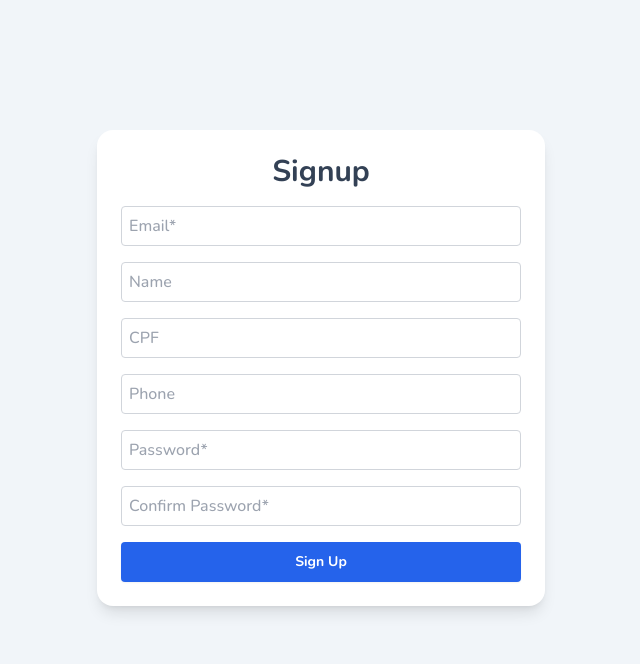
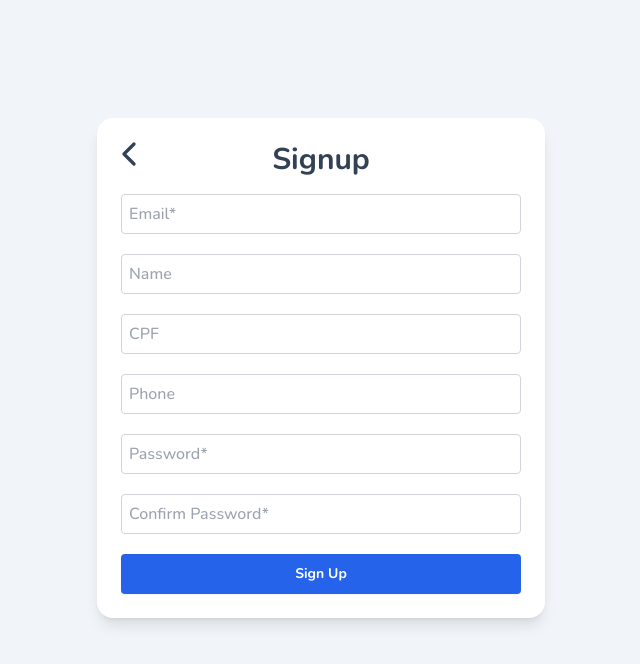
Before and after one commit to gabu322/expenses-tracker, a Next.js app: page /signup in a window 1280 px wide. Shown: the top 664 px of the page, without its empty margins (319-959 px from the left). Built offline with nearby package versions, Linux system fonts and the light colour scheme.

Commit message:
feat(auth): update form validation

```diff
--- a/app/(auth)/signup/page.tsx
+++ b/app/(auth)/signup/page.tsx
@@ -8,6 +8,9 @@ import axios from "axios";
 import Button from "@/components/Button";
 import Input from "@/components/Input";
 import { handleChangeType } from "@/utils/types/handleChange";
+import { toast } from "react-toastify";
+import { handleToastError } from "@/lib/functions/handleToastError";
+import { ChevronLeft } from "lucide-react";
 
 interface SignupData {
    email: string;
@@ -20,6 +23,7 @@ interface SignupData {
 
 export default function Page() {
    const router = useRouter();
+   const [loading, setLoading] = useState<boolean>(false);
    const [signup, setSignup] = useState<SignupData>({
       email: "",
       name: "",
@@ -37,18 +41,14 @@ export default function Page() {
    const handleSubmit = async (e: React.FormEvent<HTMLFormElement>) => {
       e.preventDefault();
 
-      if (signup.password !== signup.confirmPassword) {
-         console.error("Passwords do not match");
-         return;
-      }
+      setLoading(true);
+      const toastId = toast.loading("Fazendo cadastro...");
+      try {
+         if (signup.password !== signup.confirmPassword) throw new Error("Senhas diferentes");
 
-      try {
          // Call the custom register API
          const response = await axios.post("/api/auth/register", signup);
-
-         if (!(response.status === 201)) {
-            throw new Error("Failed to register");
-         }
+         if (!(response.status === 201)) throw new Error("Contate o suporte");
 
          // Automatically log in the user
          const loginResponse = await signIn("credentials", {
@@ -57,23 +57,30 @@ export default function Page() {
             password: signup.password,
          });
 
-         if (!loginResponse || !loginResponse.ok) {
-            throw new Error("Failed to login");
-         }
+         if (!loginResponse || !loginResponse.ok) throw new Error("Contate o suporte");
 
+         toast.update(toastId, { render: "Cadastro bem-sucedido!", type: "success", isLoading: false, autoClose: 3000 });
          router.push("/");
       } catch (error) {
-         console.error("Signup failed:", error);
+         handleToastError(error, toastId);
+      } finally {
+         setLoading(false);
       }
    };
 
    return (
-      <div className="flex flex-col justify-center items-center w-full gap-4 bg-white p-6 rounded-2xl shadow-lg max-w-md">
+      <div className="relative flex flex-col justify-center items-center w-full gap-4 bg-white p-6 rounded-2xl shadow-lg max-w-md">
+         <ChevronLeft
+            className="cursor-pointer absolute top-4 left-3"
+            size={40}
+            onClick={() => router.back()}
+         />
+
          <h1 className="text-3xl">Signup</h1>
 
          <form
             onSubmit={handleSubmit}
-            className="flex flex-col gap-4 w-full"
+            className="flex flex-col gap-5 w-full"
          >
             <Input
                name="email"
@@ -126,6 +133,7 @@ export default function Page() {
                className="w-full"
                type="submit"
                text={"Sign Up"}
+               disabled={loading}
             />
          </form>
       </div>
```
